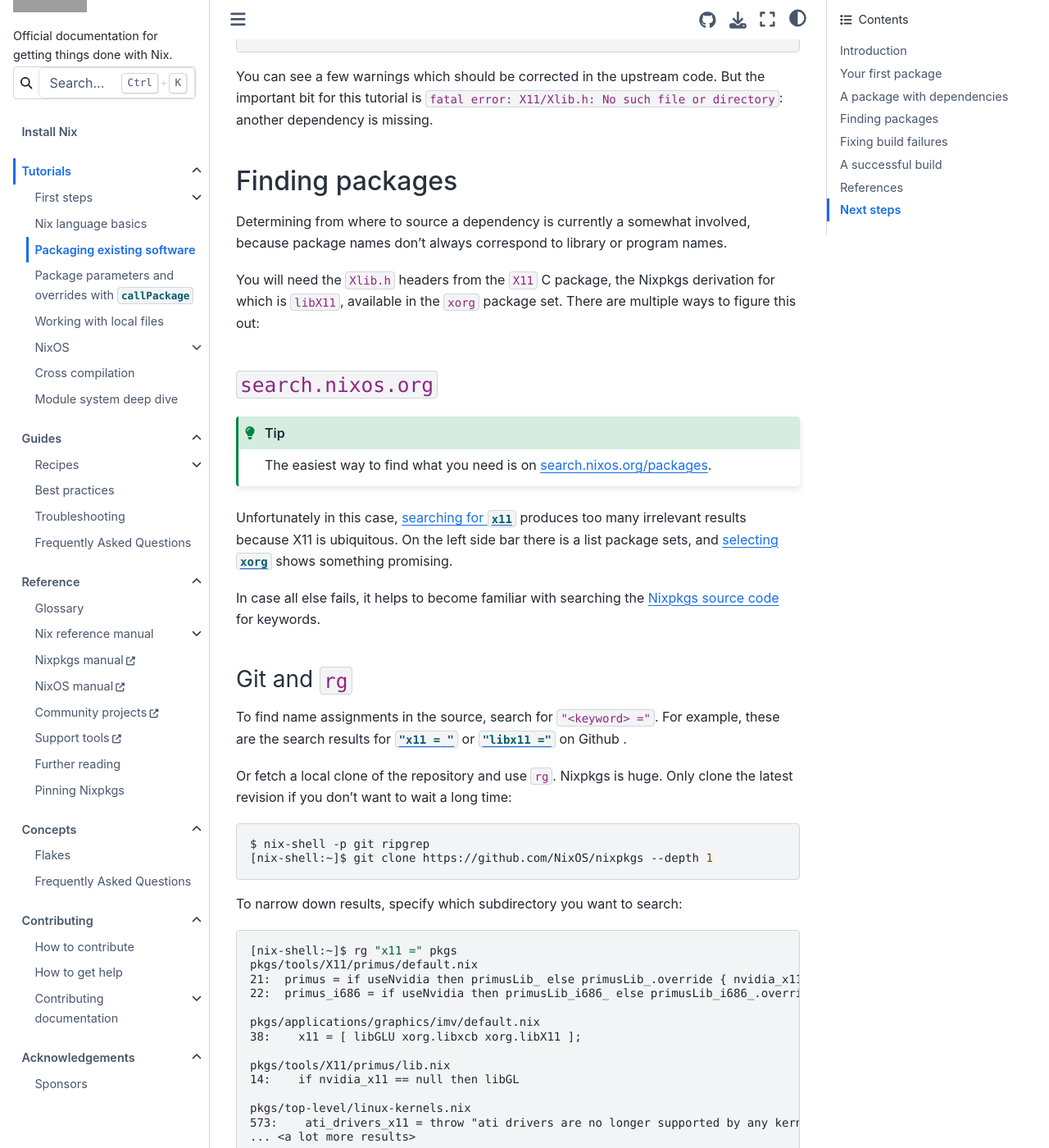
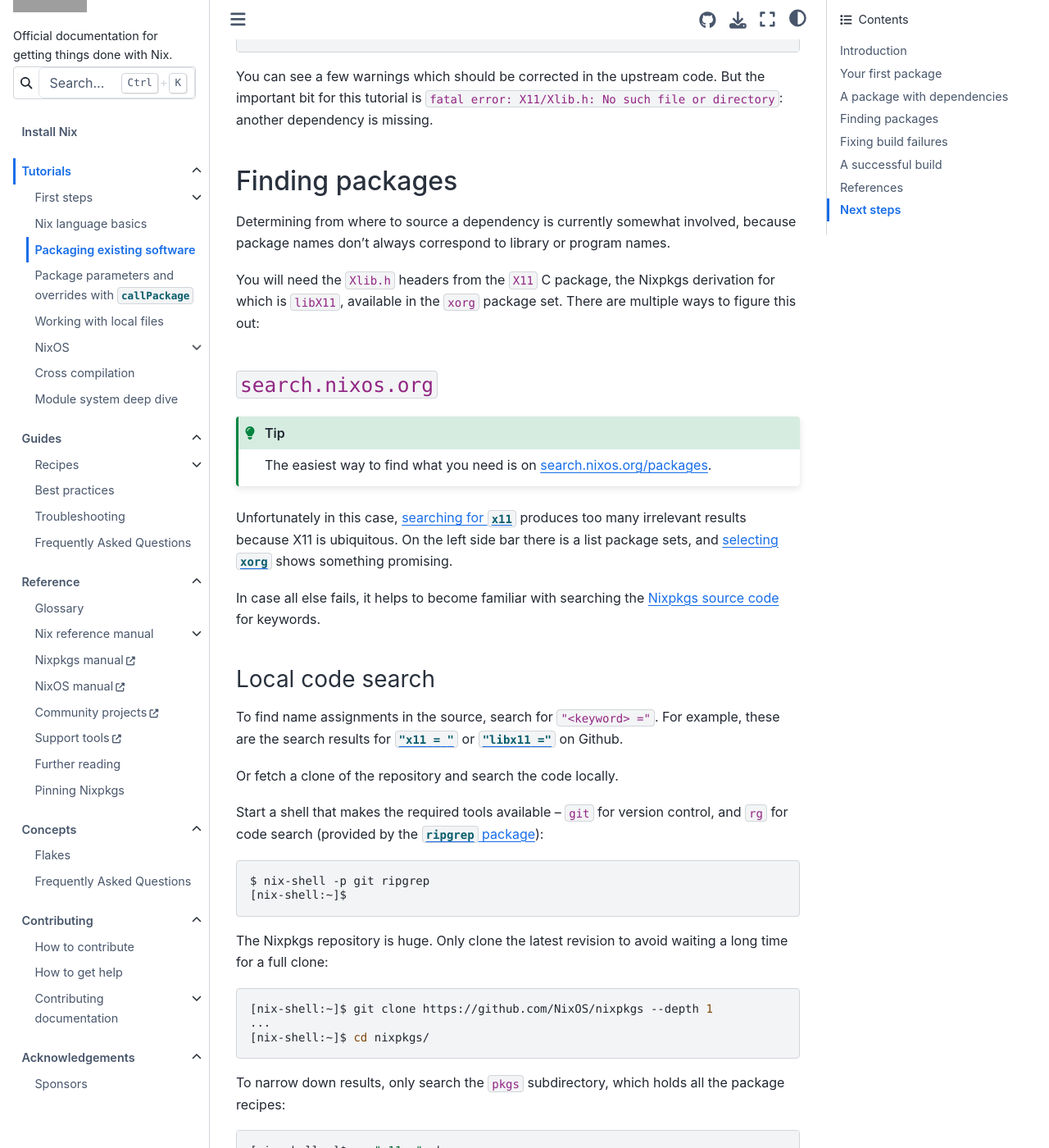
Before and after one commit to NixOS/nix.dev, a Sphinx documentation site: the page built from source/tutorials/packaging-existing-software.md, in a window 1280 px wide and 1400 px high, scrolled down 9431 px. Shown: the whole window at 82% size. Built offline with Sphinx 7.4.7 and the Sphinx Book theme 1.1.4, drawn with Linux system fonts in a browser that asks for light colours; some of the changed text lies outside the part shown; grey boxes are pictures that could not be loaded.

Commit message:
Update packaging-existing-software.md (#938)
* Update packaging-existing-software.md

Co-authored-by: Valentin Gagarin <valentin.gagarin@tweag.io>

````diff
--- a/source/tutorials/packaging-existing-software.md
+++ b/source/tutorials/packaging-existing-software.md
@@ -427,7 +427,7 @@ But the important bit for this tutorial is `fatal error: X11/Xlib.h: No such fil
 
 ## Finding packages
 
-Determining from where to source a dependency is currently a somewhat involved, because package names don't always correspond to library or program names.
+Determining from where to source a dependency is currently somewhat involved, because package names don't always correspond to library or program names.
 
 You will need the `Xlib.h` headers from the `X11` C package, the Nixpkgs derivation for which is `libX11`, available in the `xorg` package set.
 There are multiple ways to figure this out:
@@ -443,21 +443,29 @@ On the left side bar there is a list package sets, and [selecting `xorg`](https:
 
 In case all else fails, it helps to become familiar with searching the [Nixpkgs source code](https://github.com/nixos/nixpkgs) for keywords.
 
-### Git and `rg`
+### Local code search
 
 To find name assignments in the source, search for `"<keyword> ="`.
-For example, these are the search results for [`"x11 = "`](https://github.com/search?q=repo%3ANixOS%2Fnixpkgs+%22x11+%3D%22&type=code) or [`"libx11 ="`](https://github.com/search?q=repo%3ANixOS%2Fnixpkgs+%22libx11+%3D%22&type=code) on Github .
+For example, these are the search results for [`"x11 = "`](https://github.com/search?q=repo%3ANixOS%2Fnixpkgs+%22x11+%3D%22&type=code) or [`"libx11 ="`](https://github.com/search?q=repo%3ANixOS%2Fnixpkgs+%22libx11+%3D%22&type=code) on Github.
 
-Or fetch a local clone of the repository and use `rg`.
-Nixpkgs is huge.
-Only clone the latest revision if you don't want to wait a long time:
+Or fetch a clone of the repository and search the code locally.
+
+Start a shell that makes the required tools available – `git` for version control, and `rg` for code search (provided by the [`ripgrep` package](https://search.nixos.org/packages?show=ripgrep)):
+```console
+$ nix-shell -p git ripgrep
+[nix-shell:~]$
+```
+
+The Nixpkgs repository is huge.
+Only clone the latest revision to avoid waiting a long time for a full clone:
 
 ```console
-$ nix-shell -p git ripgrep
 [nix-shell:~]$ git clone https://github.com/NixOS/nixpkgs --depth 1
+...
+[nix-shell:~]$ cd nixpkgs/
 ```
 
-To narrow down results, specify which subdirectory you want to search:
+To narrow down results, only search the `pkgs` subdirectory, which holds all the package recipes:
 
 ```console
 [nix-shell:~]$ rg "x11 =" pkgs
@@ -494,9 +502,9 @@ pkgs/servers/x11/xorg/overrides.nix
 147:  libX11 = super.libX11.overrideAttrs (attrs: {
 ```
 
-### `nix-locate`
+### Local derivation search
 
-Consider using `nix-locate` from the [`nix-index`](https://github.com/nix-community/nix-index) tool to find derivations that provide what you need.
+To search derivations on the command line, use `nix-locate` from the [`nix-index`](https://github.com/nix-community/nix-index).
 
 ### Adding package sets as dependencies
 
````
Also changed, not shown: other parts of source/tutorials/packaging-existing-software.md (+1 -1 lines).
